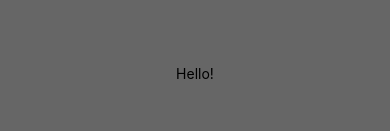
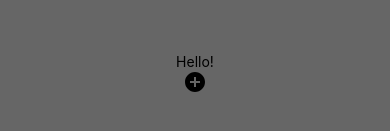
Before and after one commit to shabana89/Positive-Mind, a React Native app: screen / in a window 390 px wide. Shown: the part 349-480 px from the top of the page. Built offline with nearby package versions, Linux system fonts and the light colour scheme.

Commit message:
button unstyled done

```diff
--- a/App.js
+++ b/App.js
@@ -6,7 +6,7 @@ export default function App() {
   return (
     <View style={styles.container}>
       <Text>Hello!</Text>
-      {/* <PMButton /> */}
+      <PMButton />
       <StatusBar style="auto" />
     </View>
   );
--- a/components/Generic/Button.js
+++ b/components/Generic/Button.js
@@ -1,5 +1,10 @@
 import AddCircleIcon from "@mui/icons-material/AddCircle";
+import { View, Text } from "react-native";
 
-export default function PMButton() {
-  return <View AddCircleIcon></View>;
+export default function PMButton(handleClick) {
+  return (
+    <View>
+      <AddCircleIcon onClick={handleClick} />
+    </View>
+  );
 }
```
